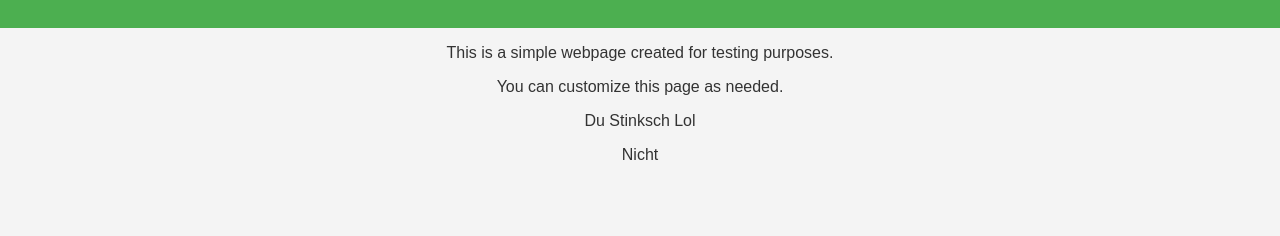
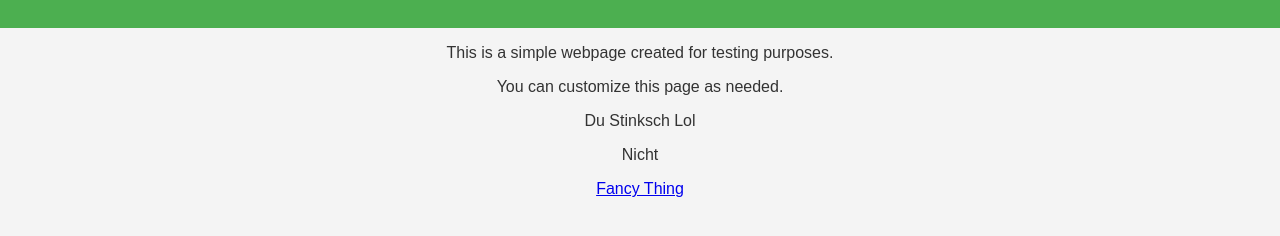
Before and after one commit to Aevus-Eye/Aevus-Eye, a plain HTML site: page index.html in a window 1280 px wide. Shown: the part 70-306 px from the top of the page. Drawn offline with Linux system fonts and the light colour scheme.

Commit message:
add_back

```diff
--- a/index.html
+++ b/index.html
@@ -35,7 +35,7 @@
     <p>You can customize this page as needed.</p>
     <p>Du Stinksch Lol</p>
     <p>Nicht</p>
-<!--    <a href="./Fancy3D/start.html">Fancy Thing</a> -->
+    <a href="./Fancy3D/start.html">Fancy Thing</a>
 </body>
 
 </html>
```
